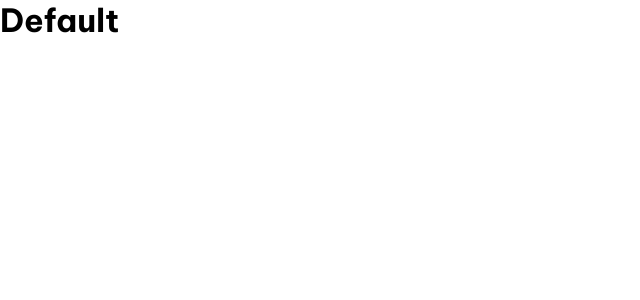
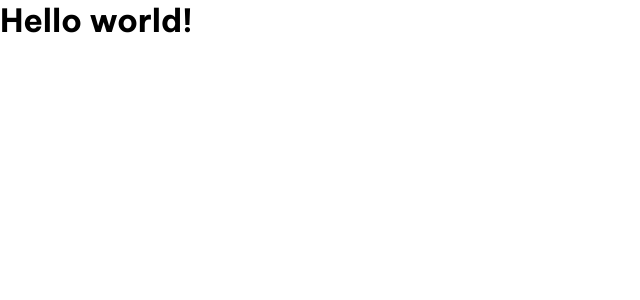
Before and after one commit to nguyenlekhanh/angular_first_app, an Angular app: page / in a window 1280 px wide. Shown: the top 300 px of the page, without its empty margins (0-640 px from the left). Built offline with nearby package versions, Linux system fonts and the light colour scheme.

Commit message:
first change template

```diff
--- a/src/app/app.component.ts
+++ b/src/app/app.component.ts
@@ -4,9 +4,9 @@ import { Component } from '@angular/core';
   selector: 'app-root',
   standalone: true,
   imports: [],
-  template: `<h1>Default</h1>`,
+  template: `<h1>Hello world!</h1>`,
   styleUrls: ['./app.component.css'],
 })
 export class AppComponent {
-  title = 'default';
+  title = 'homes';
 }
--- a/src/index.html
+++ b/src/index.html
@@ -2,7 +2,7 @@
 <html lang="en">
 <head>
   <meta charset="utf-8">
-  <title>Default</title>
+  <title>Homes</title>
   <base href="/">
   <meta name="viewport" content="width=device-width, initial-scale=1">
   <link rel="icon" type="image/x-icon" href="favicon.ico">
```
